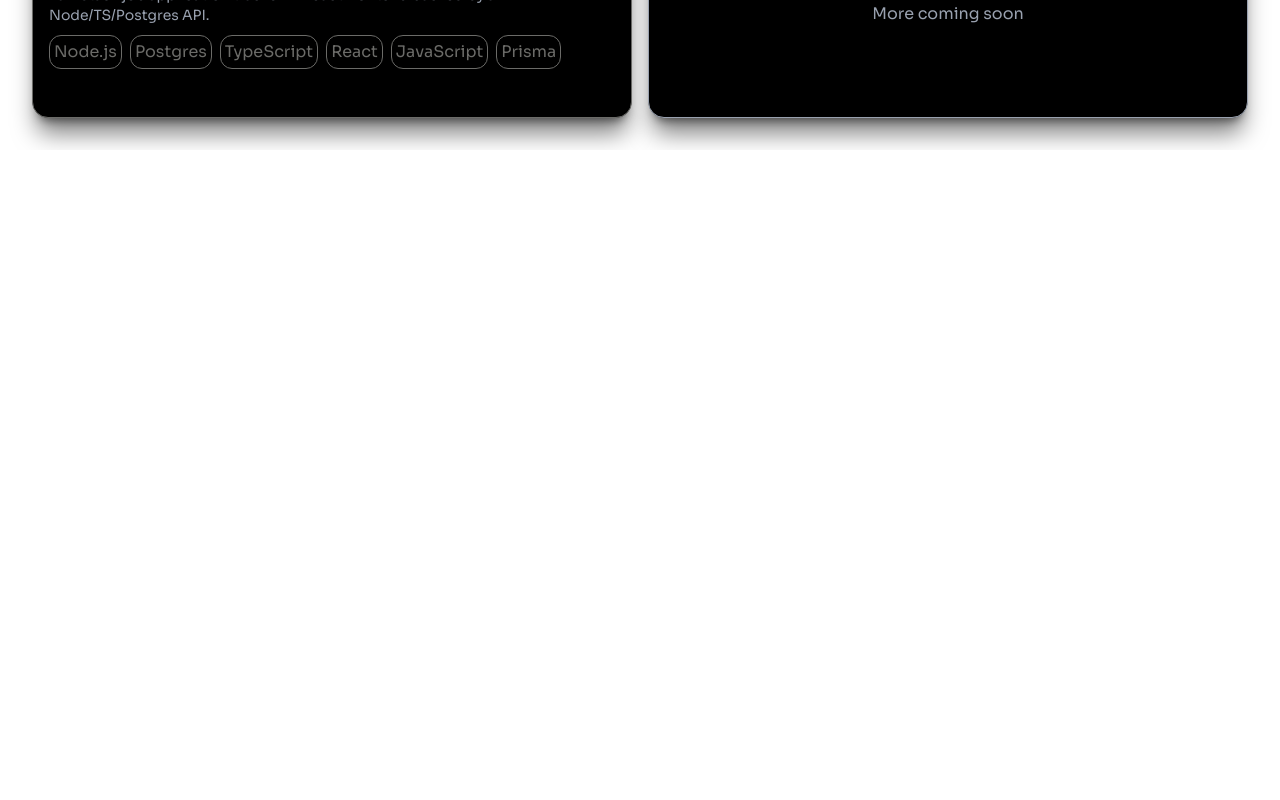
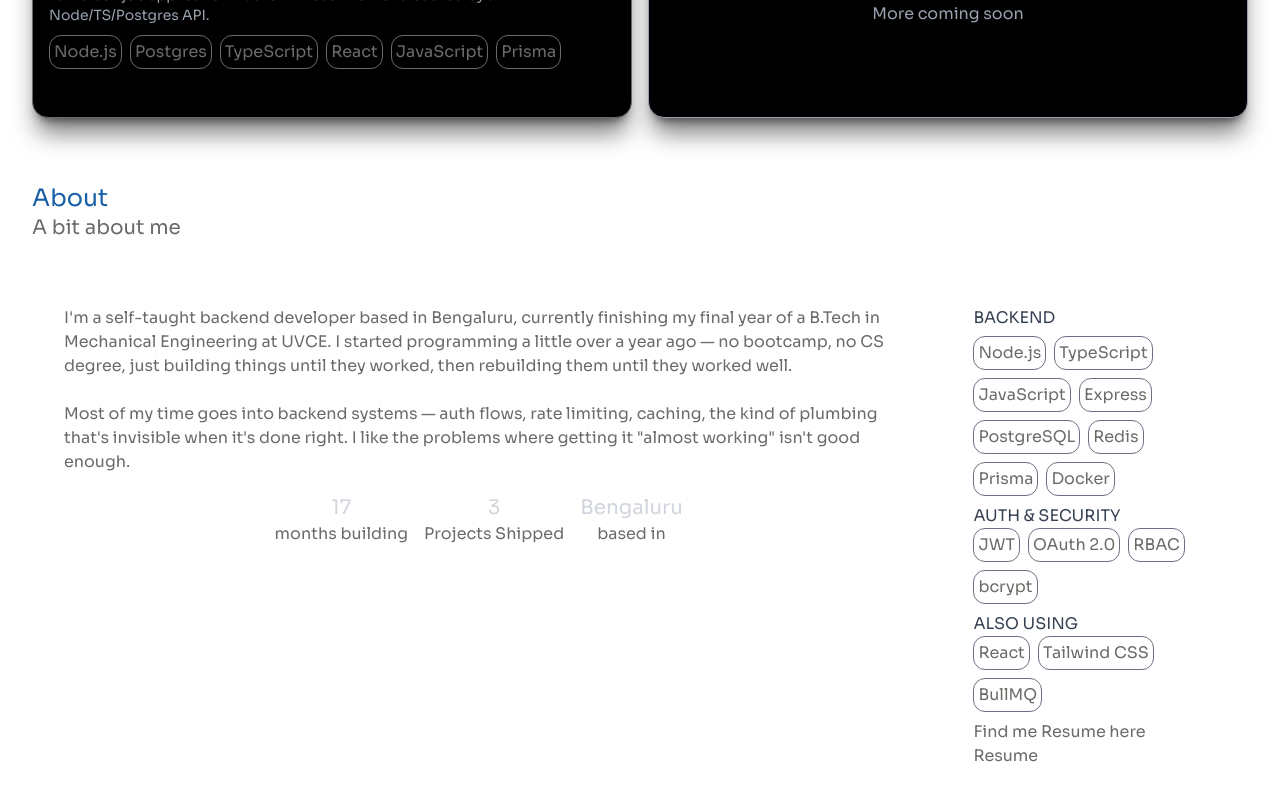
Before and after one commit to AshishResolute/portfolio, a React app: page / in a window 1280 px wide. Shown: the part 912-1712 px from the top of the page. Before the commit the page ends 1062 px from the top, so only its background shows below. Built offline with nearby package versions, Linux system fonts and the light colour scheme; the HTML template or start-up script is replaced by a standard one.

Commit message:
Add:About section is now added to the main page

```diff
--- a/src/App.jsx
+++ b/src/App.jsx
@@ -3,8 +3,9 @@ import { useState } from "react"
 import { NavBar,NavModal } from "./components/Navbar.jsx"
 import { Hero } from "./components/main.jsx"
 import { Projects } from "./components/project.jsx"
+import { AboutSection } from "./components/About.jsx"
 
-let App = ()=>{
+const App = ()=>{
   const [navModal,setNavModal]=useState(false)
   return(
     <div className="  text-[#1E2022] flex flex-col font-sora overflow-auto">
@@ -12,6 +13,7 @@ let App = ()=>{
         <NavBar userName="Ashish." navModal={navModal} setNavModal={setNavModal}/>
         <Hero userName="Ashish."/>
         <Projects/>
+        <AboutSection/>
     </div>
   )
 }
--- /dev/null
+++ b/src/components/About.jsx
@@ -0,0 +1,85 @@
+import {aboutMeData,skills} from '../data/projects.data.js'
+
+export const  AboutSection = ()=>{
+    return(
+        <div className="p-8 text-[#6b6b68] space-y-8">
+            <AboutSectionHeader/>
+            <div className='flex flex-col md:flex-row md: gap-4 justify-around'>
+            <AboutSectionContent/>
+            <SkillsSection/>
+            </div>
+        </div>
+    )
+}
+
+const AboutSectionHeader = ()=>{
+    return(
+        <div>
+            <h3 className="text-[#185fa5] text-2xl">About</h3>
+            <h2 className="text-xl">A bit about me</h2>
+        </div>
+    )
+}
+
+const AboutSectionContent = ()=>{
+    return (
+        <div className="space-y-5  p-8 flex flex-col items-center">
+            <div>
+                <p>{aboutMeData[0]}</p>
+                <br />
+                <p>{aboutMeData[1]}</p>
+            </div>
+            <ExpAndLocation/>
+        </div>
+    )
+}
+
+const ExpAndLocation = ()=>{
+    return(
+        <div className="flex gap-4 text-center ">
+            <div >
+                <p className="text-gray-300 text-xl">{aboutMeData[2].exp}</p>
+                <p className='text-center'>months building</p>
+            </div>
+            <div>
+                <p className="text-gray-300 text-xl">{aboutMeData[2].projectsShipped}</p>
+                <p>Projects Shipped</p>
+                </div>
+            <div>
+                <p className="text-gray-300 text-xl">{aboutMeData[2].location}</p>
+                <p>based in</p>
+            </div>
+        </div>
+    )
+}
+
+const SkillsSection = ()=>{
+    return (
+        <div className=' p-8 space-y-2'>
+            <div className='space-y-1.5'>
+                <p className='text-gray-700'>BACKEND</p>
+                <InlineSkillsSpan data={skills.backend}/>
+            </div>
+            <div>
+                <p className='text-gray-700'>AUTH & SECURITY</p>
+                <InlineSkillsSpan data={skills.auth}/>
+            </div>
+            <div>
+                <p className='text-gray-700'>ALSO USING</p>
+                <InlineSkillsSpan data={skills.also}/>
+            </div>
+            <div>
+                <p>Find me Resume here</p>
+                <button>Resume</button>
+            </div>
+        </div>
+    )
+}
+
+const InlineSkillsSpan = ({data})=>{
+    return(
+        <div className='flex flex-wrap gap-2'>
+            {data.map((skill,ind)=><span key={ind} className='border border-gray-500 p-1 rounded-xl'>{skill}</span>)}
+        </div>
+    )
+}
--- a/src/data/projects.data.js
+++ b/src/data/projects.data.js
@@ -40,3 +40,12 @@ export const projects = [
     githubSrc:"https://github.com/AshishResolute/Tracker_FrontEnd"
   },
 ];
+
+
+export const  aboutMeData = ["I'm a self-taught backend developer based in Bengaluru, currently finishing my final year of a B.Tech in Mechanical Engineering at UVCE. I started programming a little over a year ago — no bootcamp, no CS degree, just building things until they worked, then rebuilding them until they worked well.","Most of my time goes into backend systems — auth flows, rate limiting, caching, the kind of plumbing that's invisible when it's done right. I like the problems where getting it \"almost working\" isn't good enough.",{exp:17,projectsShipped:3,location:"Bengaluru"}]
+
+export const skills={
+  backend:["Node.js","TypeScript","JavaScript","Express","PostgreSQL","Redis","Prisma","Docker"],
+  auth:["JWT","OAuth 2.0","RBAC","bcrypt"],
+  also:["React","Tailwind CSS","BullMQ"]
+}
```
